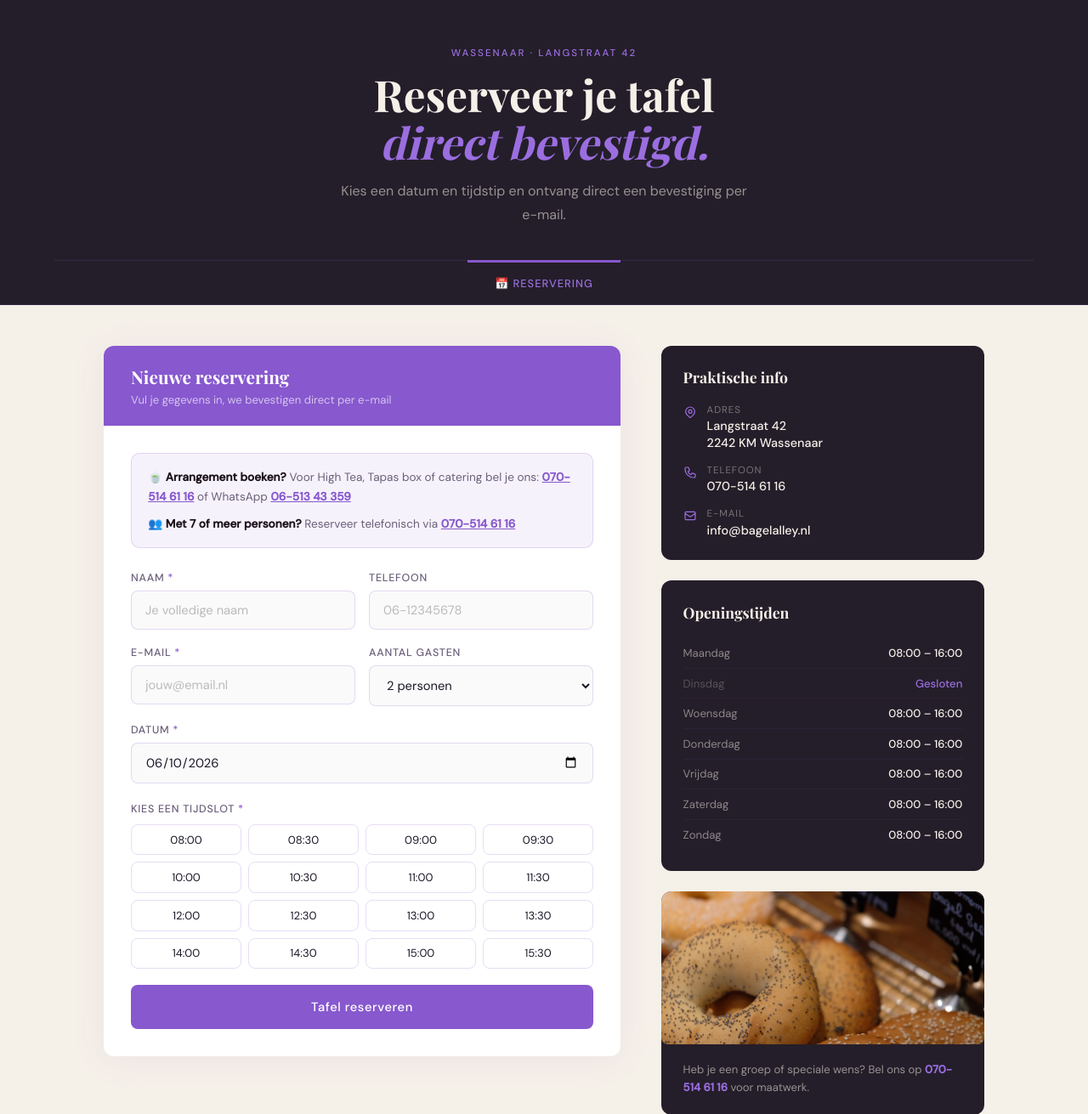
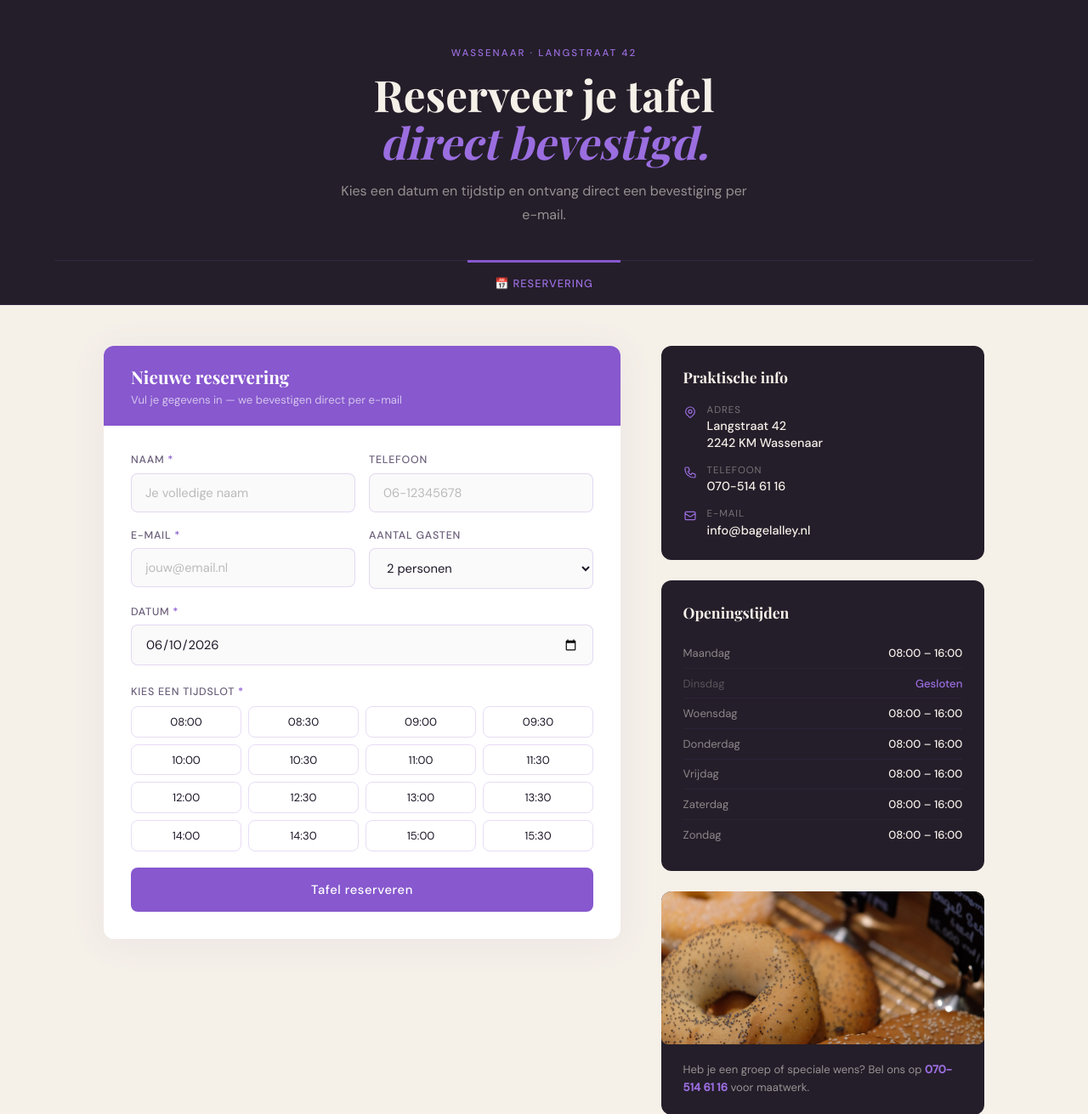
Before and after one commit to jorisrijn-hash/bagelalley-website, a Flask app: page /reserveren in a window 1280 px wide. Shown: the part 61-1372 px from the top of the page at 85% size. Run offline with Flask 3, Linux system fonts and the light colour scheme; data that the repository does not hold is empty; some libraries are stand-ins or nearby versions; some web fonts are replaced.

Commit message:
7+ optie verwijderd uit gasten dropdown

```diff
--- a/templates/booking.html
+++ b/templates/booking.html
@@ -153,17 +153,9 @@
   <div class="booking-card">
     <div class="booking-card-header">
       <h2>Nieuwe reservering</h2>
-      <p>Vul je gegevens in, we bevestigen direct per e-mail</p>
+      <p>Vul je gegevens in — we bevestigen direct per e-mail</p>
     </div>
     <div class="booking-card-body">
-
-      <!-- MELDING ARRANGEMENTEN + GROEPEN -->
-      <div style="background:rgba(135,88,206,.08);border:1px solid rgba(135,88,206,.2);border-radius:10px;padding:1rem 1.2rem;margin-bottom:.5rem;font-size:.85rem;color:var(--muted);line-height:1.7;">
-        <div style="margin-bottom:.5rem;">🍵 <strong style="color:var(--dark)">Arrangement boeken?</strong> Voor High Tea, Tapas box of catering bel je ons:
-          <a href="tel:0705146116" style="color:var(--purple);font-weight:600;">070-514 61 16</a> of WhatsApp <a href="https://wa.me/31651343359" style="color:var(--purple);font-weight:600;">06-513 43 359</a>
-        </div>
-        <div>👥 <strong style="color:var(--dark)">Met 7 of meer personen?</strong> Reserveer telefonisch via <a href="tel:0705146116" style="color:var(--purple);font-weight:600;">070-514 61 16</a></div>
-      </div>
 
       <div class="form-row">
         <div class="form-group">
@@ -183,21 +175,15 @@
         </div>
         <div class="form-group">
           <label class="form-label">Aantal gasten</label>
-          <select id="gasten" class="form-select" onchange="checkGroepGrootte(this.value)">
+          <select id="gasten" class="form-select">
             <option value="1">1 persoon</option>
             <option value="2" selected>2 personen</option>
             <option value="3">3 personen</option>
             <option value="4">4 personen</option>
             <option value="5">5 personen</option>
             <option value="6">6 personen</option>
-            <option value="7+">7 of meer</option>
           </select>
         </div>
-      </div>
-
-      <div id="groepNotice" style="display:none;background:#f5f0ff;border:1px solid rgba(135,88,206,.35);border-radius:10px;padding:1rem 1.2rem;font-size:.88rem;color:#5b3fa0;line-height:1.7;">
-        📞 Voor groepen van 7 of meer personen kun je helaas niet online reserveren.<br>
-        Bel ons op <strong><a href="tel:0705146116" style="color:#8758CE;">070-514 61 16</a></strong> of stuur een WhatsApp naar <strong><a href="https://wa.me/31651343359" style="color:#8758CE;">06-513 43 359</a></strong>.
       </div>
 
       <div class="form-group">
@@ -324,28 +310,7 @@ async function verstuurReservering() {
   const email  = document.getElementById("email").value.trim();
   const tel    = document.getElementById("telefoon").value.trim();
   const datum  = document.getElementById("datum").value;
-function checkGroepGrootte(val) {
-  var notice = document.getElementById("groepNotice");
-  var slotGrid = document.getElementById("slotGrid");
-  var slotLabel = document.querySelector(".slot-label");
-  var btnSubmit = document.querySelector(".btn-submit");
-  var datumGroup = document.getElementById("datum")?.closest(".form-group");
-  if (val === "7+") {
-    notice.style.display = "block";
-    if (slotGrid) slotGrid.style.display = "none";
-    if (slotLabel) slotLabel.style.display = "none";
-    if (btnSubmit) btnSubmit.style.display = "none";
-    if (datumGroup) datumGroup.style.display = "none";
-  } else {
-    notice.style.display = "none";
-    if (slotGrid) slotGrid.style.display = "grid";
-    if (slotLabel) slotLabel.style.display = "block";
-    if (btnSubmit) btnSubmit.style.display = "block";
-    if (datumGroup) datumGroup.style.display = "flex";
-  }
-}
-
-
+  const gasten = parseInt(document.getElementById("gasten").value);
   const err    = document.getElementById("formError");
   const ok     = document.getElementById("formSuccess");
   const btn    = document.getElementById("submitBtn");
```
